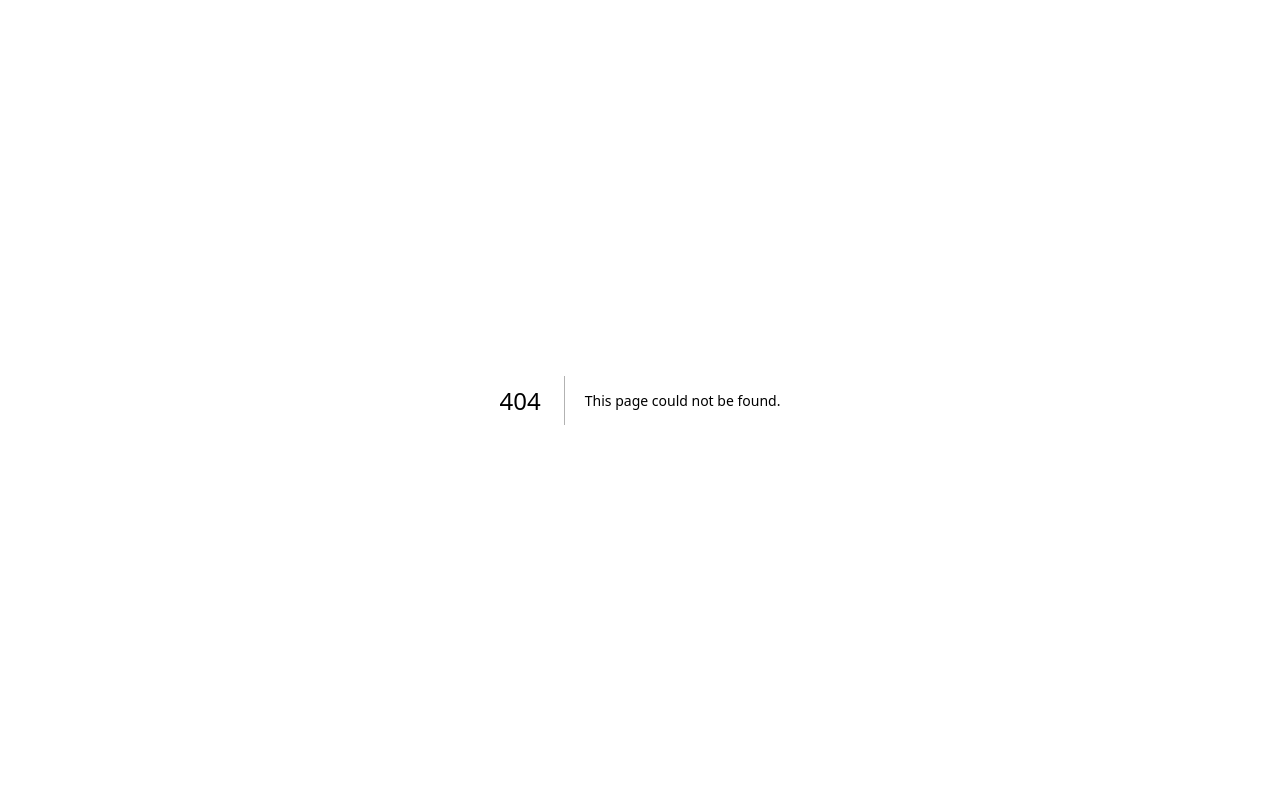
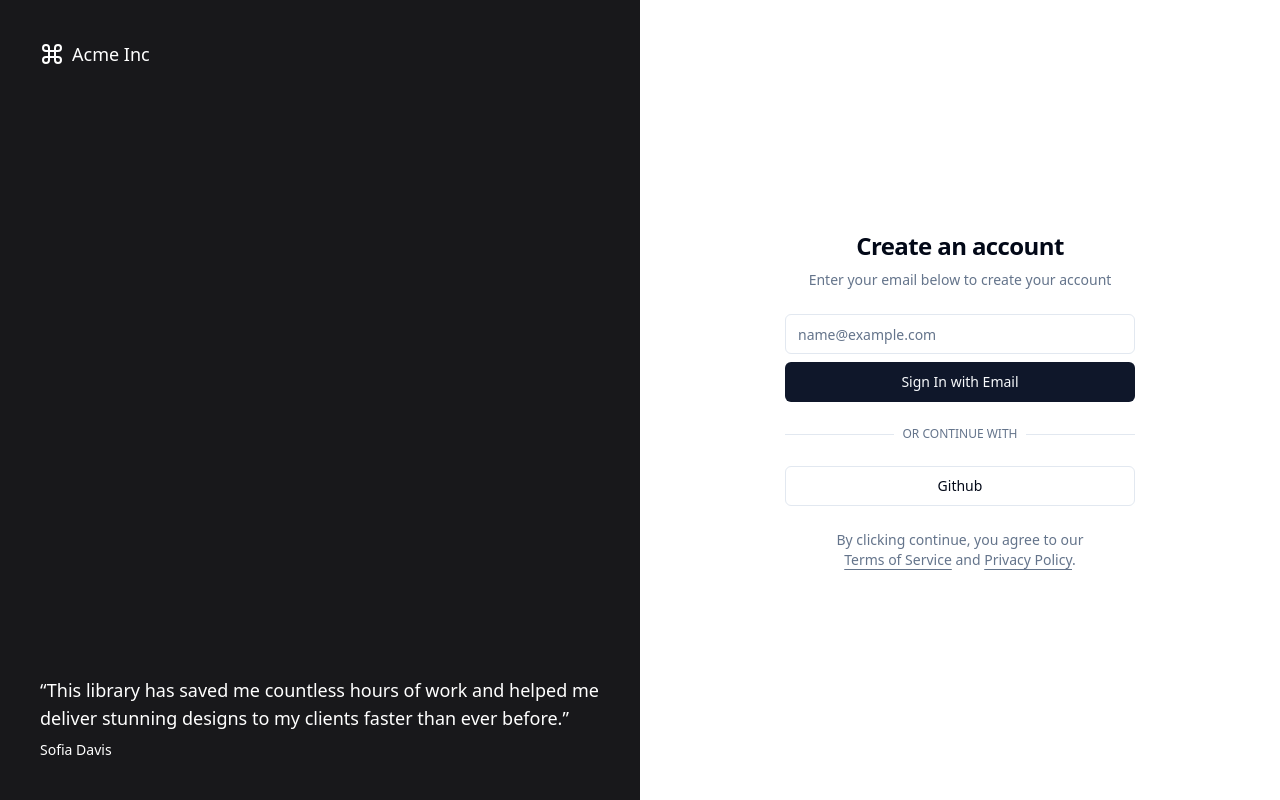
Before and after one commit to RichardSchwarcz/notion-video-gallery-client, a Next.js app: page /authentication in a window 1280 px wide. Before the commit this address had no page. Built offline with nearby package versions, Linux system fonts and the light colour scheme.

Commit message:
feat: create auth page

```diff
--- /dev/null
+++ b/src/components/user-auth-form.tsx
@@ -0,0 +1,49 @@
+import * as React from 'react'
+
+import { cn } from '~/lib/utils'
+import { Button } from '~/components/ui/button'
+import { Input } from '~/components/ui/input'
+import { Label } from '~/components/ui/label'
+
+type UserAuthFormProps = React.HTMLAttributes<HTMLDivElement>
+
+export function UserAuthForm({ className, ...props }: UserAuthFormProps) {
+  const [isLoading, setIsLoading] = React.useState<boolean>(false)
+
+  return (
+    <div className={cn('grid gap-6', className)} {...props}>
+      <form>
+        <div className="grid gap-2">
+          <div className="grid gap-1">
+            <Label className="sr-only" htmlFor="email">
+              Email
+            </Label>
+            <Input
+              id="email"
+              placeholder="name@example.com"
+              type="email"
+              autoCapitalize="none"
+              autoComplete="email"
+              autoCorrect="off"
+              disabled={isLoading}
+            />
+          </div>
+          <Button disabled={isLoading}>Sign In with Email</Button>
+        </div>
+      </form>
+      <div className="relative">
+        <div className="absolute inset-0 flex items-center">
+          <span className="w-full border-t" />
+        </div>
+        <div className="relative flex justify-center text-xs uppercase">
+          <span className="bg-background px-2 text-muted-foreground">
+            Or continue with
+          </span>
+        </div>
+      </div>
+      <Button variant="outline" type="button" disabled={isLoading}>
+        Github
+      </Button>
+    </div>
+  )
+}
--- /dev/null
+++ b/src/pages/authentication.tsx
@@ -0,0 +1,83 @@
+import Link from 'next/link'
+import { useEffect } from 'react'
+import { UserAuthForm } from '~/components/user-auth-form'
+import { URLs } from '~/url'
+
+export default function AuthenticationPage() {
+  type Data = {
+    googleOAuthURL: string
+  }
+
+  async function getGoogleOAuthLink() {
+    const isProduction = process.env.NODE_ENV === 'production'
+    const API_URL = isProduction ? URLs.auth.prod : URLs.auth.dev
+    const response = await fetch(API_URL)
+    const data = (await response.json()) as Data
+    return data.googleOAuthURL
+  }
+
+  return (
+    <>
+      <div className="container relative hidden h-[800px] flex-col items-center justify-center md:grid lg:max-w-none lg:grid-cols-2 lg:px-0">
+        <div className="relative hidden h-full flex-col bg-muted p-10 text-white dark:border-r lg:flex">
+          <div className="absolute inset-0 bg-zinc-900" />
+          <div className="relative z-20 flex items-center text-lg font-medium">
+            <svg
+              xmlns="http://www.w3.org/2000/svg"
+              viewBox="0 0 24 24"
+              fill="none"
+              stroke="currentColor"
+              strokeWidth="2"
+              strokeLinecap="round"
+              strokeLinejoin="round"
+              className="mr-2 h-6 w-6"
+            >
+              <path d="M15 6v12a3 3 0 1 0 3-3H6a3 3 0 1 0 3 3V6a3 3 0 1 0-3 3h12a3 3 0 1 0-3-3" />
+            </svg>
+            Acme Inc
+          </div>
+          <div className="relative z-20 mt-auto">
+            <blockquote className="space-y-2">
+              <p className="text-lg">
+                &ldquo;This library has saved me countless hours of work and
+                helped me deliver stunning designs to my clients faster than
+                ever before.&rdquo;
+              </p>
+              <footer className="text-sm">Sofia Davis</footer>
+            </blockquote>
+          </div>
+        </div>
+        <div className="lg:p-8">
+          <div className="mx-auto flex w-full flex-col justify-center space-y-6 sm:w-[350px]">
+            <div className="flex flex-col space-y-2 text-center">
+              <h1 className="text-2xl font-semibold tracking-tight">
+                Create an account
+              </h1>
+              <p className="text-sm text-muted-foreground">
+                Enter your email below to create your account
+              </p>
+            </div>
+            <UserAuthForm />
+            <p className="px-8 text-center text-sm text-muted-foreground">
+              By clicking continue, you agree to our{' '}
+              <Link
+                href="/terms"
+                className="underline underline-offset-4 hover:text-primary"
+              >
+                Terms of Service
+              </Link>{' '}
+              and{' '}
+              <Link
+                href="/privacy"
+                className="underline underline-offset-4 hover:text-primary"
+              >
+                Privacy Policy
+              </Link>
+              .
+            </p>
+          </div>
+        </div>
+      </div>
+    </>
+  )
+}
```
